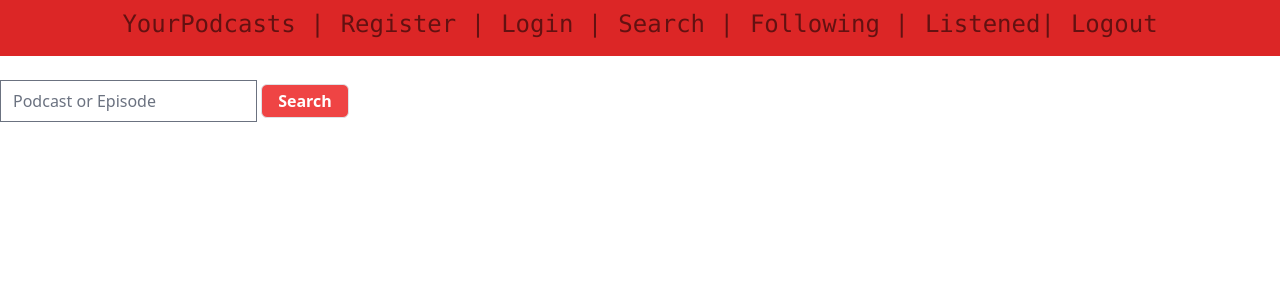
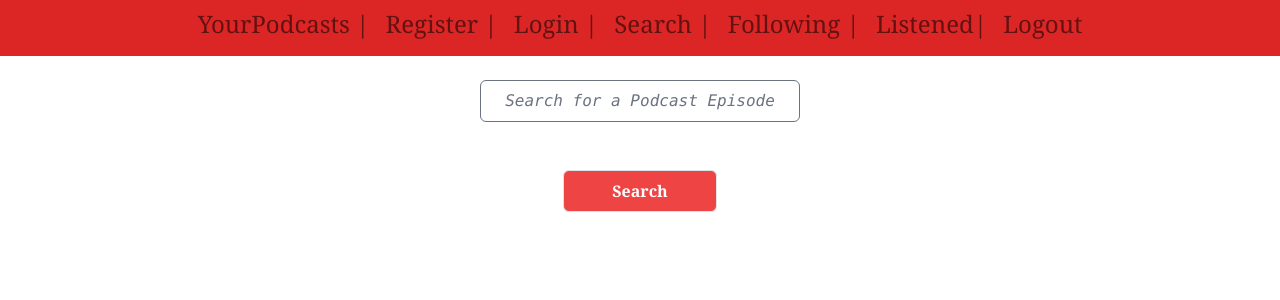
Before and after one commit to skroll13/capstoneProject, a React (Create React App) app: page /searchpodcast in a window 1280 px wide. Shown: the top 300 px of the page. Built offline with nearby package versions, Linux system fonts and the light colour scheme; some icons are missing.

Commit message:
styled components

```diff
--- a/src/components/Register.jsx
+++ b/src/components/Register.jsx
@@ -23,21 +23,22 @@ const Register = () => {
 
   return (
     <>
+    <container>
       <div className='justify-center ml-10 mr-10 '>
         <div className='justify-center col-lg-7 py-3 py-md-5'>
-          <h1 className='justify-center font-mono text-red-700 mt-10 '>
+          <h1 className='text-center font-mono text-red-700 mt-10 text-bold'>
             Register
           </h1>
           <br />
-          <p className='justify-center font-mono col-lg-5    '>
+          <p className='container mx-auto whitespace-normal font-mono flex-auto center-alig mr-20'>
             Once registered, you will be able to search for episodes of your
             favorite podcast, save episodes to listen to in the future and keep
-            track of episodes you have already heard.
+            track of episodes you have already heard.  Lastly, you are able to hear the podcast right within the app.
           </p>
         </div>
 
-        {/* <div className='font-mono grid-cols-3'> */}
-        <div className='justify-center font-mono col-lg-5 pl-lg-5 pb-23 py-lg-5'>
+
+        <div className='static font-mono '>
           <form onSubmit={handleSubmit}>
             <div className='form-group'>
               <input
@@ -83,6 +84,7 @@ const Register = () => {
           </form>
         </div>
       </div>
+      </container>
     </>
   )
 }
--- a/src/components/SearchPodcast.jsx
+++ b/src/components/SearchPodcast.jsx
@@ -8,6 +8,7 @@ const SearchPodcast = () => {
   const [searchResults, setSearchResults] = useState([])
 
   // const dispatch = useDispatch() //initializing hook
+
 
   const saveToFollowing = podcastObj => {
     let newPodcast = {
@@ -20,7 +21,9 @@ const SearchPodcast = () => {
       notes: podcastObj.description_original
     }
     axios.post('/api/v1/following/', newPodcast, {
-      headers: { authorization: `bearer ${localStorage.token}` }
+      headers: { 'authorization': `bearer ${localStorage.token}`
+ },
+
     })
     console.log(newPodcast)
     // dispatch(addToFollowing(podcastObj)) //lowercase -> action   CAP -> type
@@ -35,13 +38,13 @@ const SearchPodcast = () => {
       listenedTo: false,
       notes: podcastObj.description_original
     }
-    axios.post('/api/v1/listened', newPodcast, {
-      headers: { authorization: `bearer ${localStorage.token}` }
-    })
+  axios.post('/api/v1/listened', newPodcast,  {headers: { 'authorization': `bearer ${localStorage.token}`}},)
     console.log(newPodcast)
   }
+
   const handleInput = () => {
     const client = Client({ apiKey: '5631722333164e85ba9baaa0c517ca49' })
+
     client
       .search({
         q: searchInput,
@@ -60,55 +63,55 @@ const SearchPodcast = () => {
   }
 
   return (
+
     <>
-
-    <div>
-
-
-          {/* Search Input goes here */}
-          <input className=' mt-20 mr-30 text-white'onChange={e => setSearchInput(e.target.value)} type='text' placeholder='Podcast or Episode' />
-          {'  '}{'  '}
+    <div className=" mx-auto relative">
+      <div className='mt-20 grid grid-cols-1'>
+        <div className="place-self-center">
+          <input
+            className='text-slate-400 italic w-80 text-center font-mono rounded'
+            onChange={e => setSearchInput(e.target.value)}
+            type='text'
+            placeholder='Search for a Podcast Episode' />
+        </div>
+        {""}
+        <div className="place-self-center p-0">
           <button
-           className='grid-cols-2 justify-self-center mr-30 rounded border border-red-700 bg-red-500 py-1 px-3 font-bold text-white hover:bg-red-700' onClick={handleInput} type='submit'>
+            className='m-5 mb-10 rounded border font-serif border-red-600 bg-red-500 py-2 px-5 font-bold text-white hover:bg-red-600'
+            onClick={handleInput}
+            type='submit'>
             Search
           </button>
+        </div>
+      </div>
+    </div>
 
-        {/* Search results are returned, if no data is returned an empty div is created */}
         {!searchResults ? (
           <div></div>
         ) : (
           searchResults.map(podcastObj => {
-          {/* If data is returned, then the data is rendered one at a time  */}
             return (
               <>
-              <div class="grid grid-cols-2 gap-4">
-                {/* Mapping() through the array of objects (podcast data returned) */}
-                <img className="md-10 mr-20" src={podcastObj.image} alt='' />
-                <br  />
-                <br  />
-              </div>
+                    <img className="border grid-cols-2 gap2" src={podcastObj.image} alt='' />
 
-                <div class='btn-group mr-2' role='group' aria-label='Basic example'>
-              <br  />
-              <br  />
-              <br  />
-                  {/* Button to 'save to following' */}
-                   <button type='button' className='btn btn-outline-danger btn-small' onClick={() => saveToFollowing(podcastObj)}>
+                      <button type='button' className="rounded border font-mono border-red-600 bg-red-500 py-2 px-5 font-bold text-white hover:bg-red-600 btn-small">
+                        <button onClick={() => saveToFollowing(podcastObj)}>
                           Save to Following
                         </button>
-                    {" "}
-                  {/* Button to 'save to Listened' */}
-                  <button type='button' className='btn btn-outline-danger btn-small' onClick={() => saveToListened(podcastObj)}>
+                      </button>
+
+
+                    <div className="button">
+
+                      <button type='button' className='rounded border font-mono border-red-600 bg-red-500 font-bold text-white hover:bg-red-600 btn-small"'>
+                        <button onClick={() => saveToListened(podcastObj)}>
                           Save to Listened
+                        </button>
                       </button>
                     </div>
               </>
             )
-          })
-          )
-        }
-    </div>
-  </>
-  )
-}
+
+
+          }))}</>)}
 export default SearchPodcast
--- a/src/components/layouts/Menu.jsx
+++ b/src/components/layouts/Menu.jsx
@@ -5,12 +5,12 @@ import Navbar from 'react-bootstrap/Navbar'
 
 function Menu () {
   return (
-    <Navbar className='background-color: bg-red-600 fixed-top text-white' variant='light'>
+    <Navbar className='font-serif background-color: bg-red-600 fixed-top text-white' variant='light'>
       <Container>
-        <Navbar.Brand className='font-mono' href='/'>
+        <Navbar.Brand className='font-serif' href='/'>
           Your Podcasts
         </Navbar.Brand>
-        <Nav className='justify-center font-mono antialiased text-green-800 background-color: bg-red-600 text-2xl  fixed-top'>
+        <Nav className='justify-center font-serif antialiased text-white background-color: bg-red-600 text-2xl  fixed-top'>
           <div className="text-bold place-self-start">
           <Nav.Link className='text-bold place-self-start' href='/'>YourPodcasts | </Nav.Link>
           </div>
```
Lines whose indentation alone changed are shown as unchanged.
